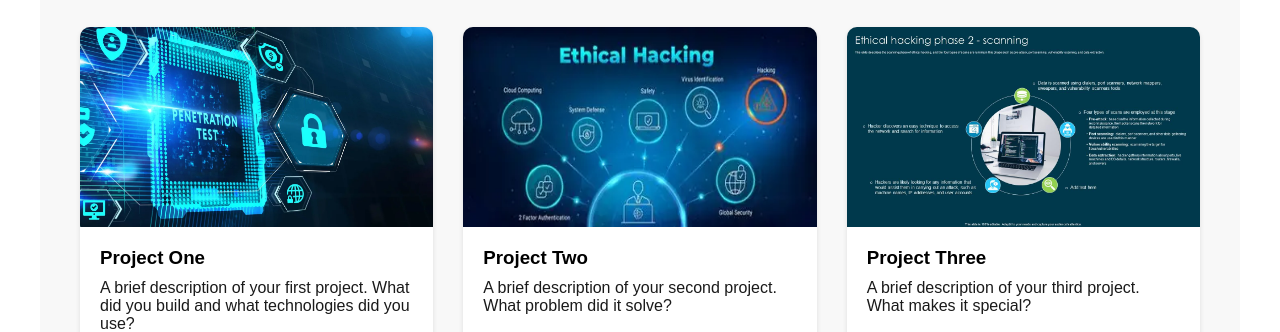
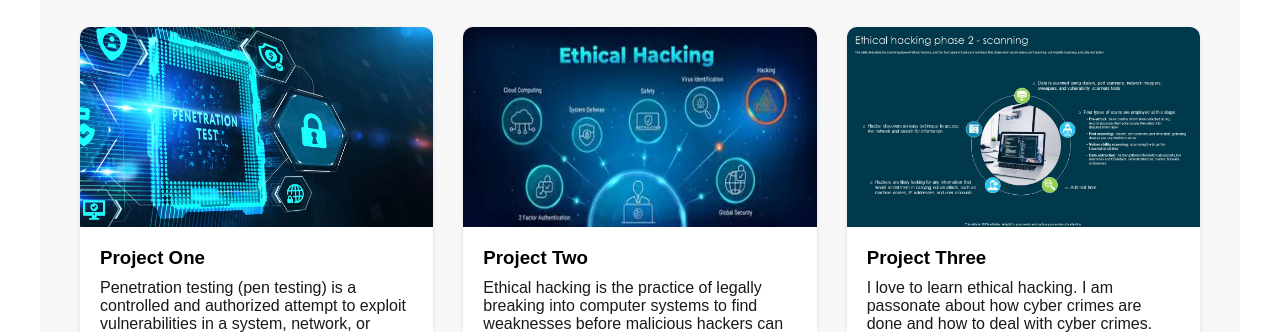
Before and after one commit to sourav1306/Portfolio_shaurabthapa, a plain HTML site: page index.html in a window 1280 px wide. Shown: the part 468-800 px from the top of the page. Drawn offline with Linux system fonts and the light colour scheme.

Commit message:
Revise project descriptions in index.html
Updated project descriptions to provide detailed insights into penetration testing and ethical hacking.

```diff
--- a/index.html
+++ b/index.html
@@ -4,7 +4,6 @@
     <meta charset="UTF-8">
     <meta name="viewport" content="width=device-width, initial-scale=1.0">
     <title>Shaurab - Portfolio</title>
-    <link rel="icon" href="favicon.ico">
     <link rel="stylesheet" href="CSS/style.css">
 </head>
 <body>
@@ -38,33 +37,30 @@
             <div class="projects-grid">
                 <div class="project-card">
                     <div class="project-image">
-                        <!-- Add your project image here -->
                         <img src="Images/project1.jpg" alt="Project 1">
                     </div>
                     <div class="project-info">
                         <h3>Project One</h3>
-                        <p>A brief description of your first project. What did you build and what technologies did you use?</p>
+                        <p>Penetration testing (pen testing) is a controlled and authorized attempt to exploit vulnerabilities in a system, network, or application to evaluate its security strength. Pen testers simulate real-world cyberattacks to identify weaknesses that attackers could use, then provide detailed reports on how to fix them.</p>
                     </div>
                 </div>
 
                 <div class="project-card">
                     <div class="project-image">
-                        <!-- Add your project image here -->
                         <img src="Images/project2.jpg" alt="Project 2">
                     </div>
                     <div class="project-info">
                         <h3>Project Two</h3>
-                        <p>A brief description of your second project. What problem did it solve?</p>
+                        <p>Ethical hacking is the practice of legally breaking into computer systems to find weaknesses before malicious hackers can exploit them. Ethical hackers use the same tools and techniques as attackers, but with permission and the goal of strengthening security.</p>
                     </div>
                 </div>
                 <div class="project-card">
                     <div class="project-image">
-                        <!-- Add your project image here -->
                         <img src="Images/project3.jpg" alt="Project 3">
                     </div>
                     <div class="project-info">
                         <h3>Project Three</h3>
-                        <p>A brief description of your third project. What makes it special?</p>
+                        <p>I love to learn ethical hacking. I am passonate about how cyber crimes are done and how to deal with cyber crimes.</p>
                     </div>
                 </div>
             </div>
```
